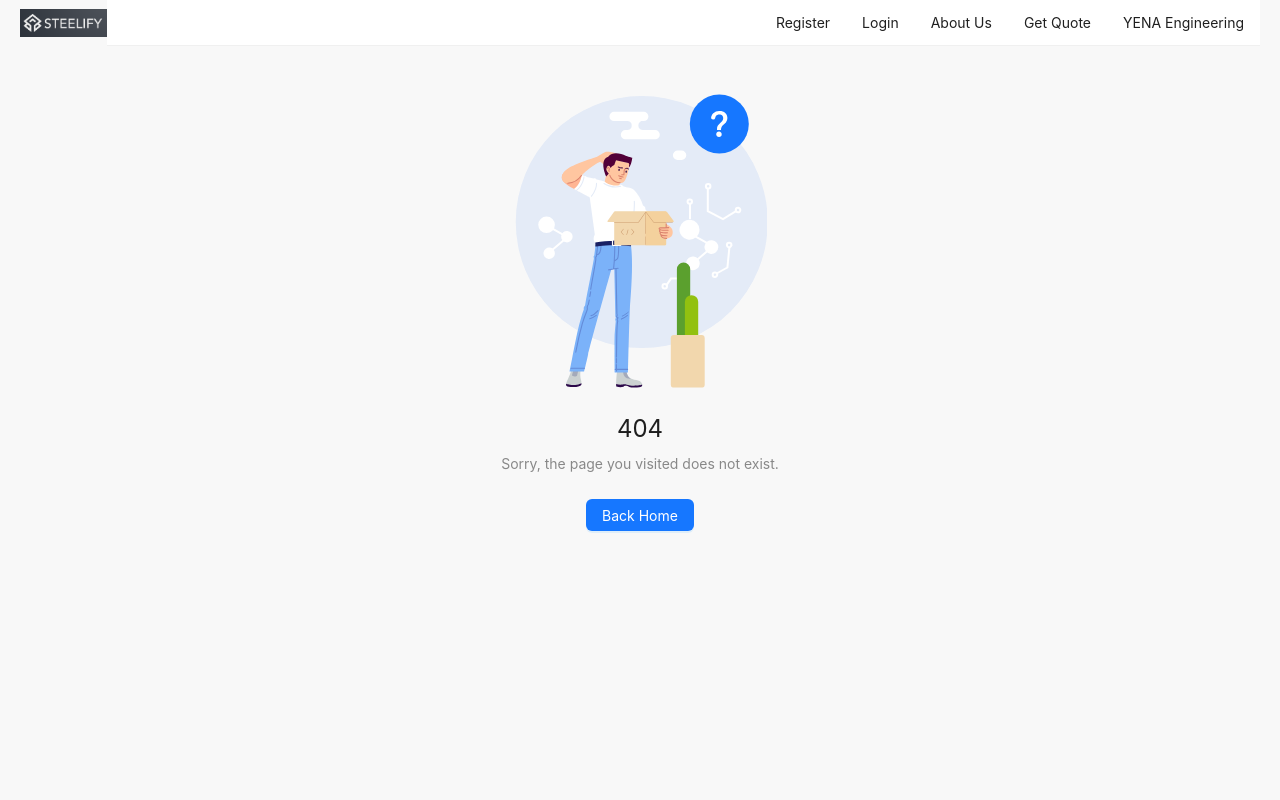
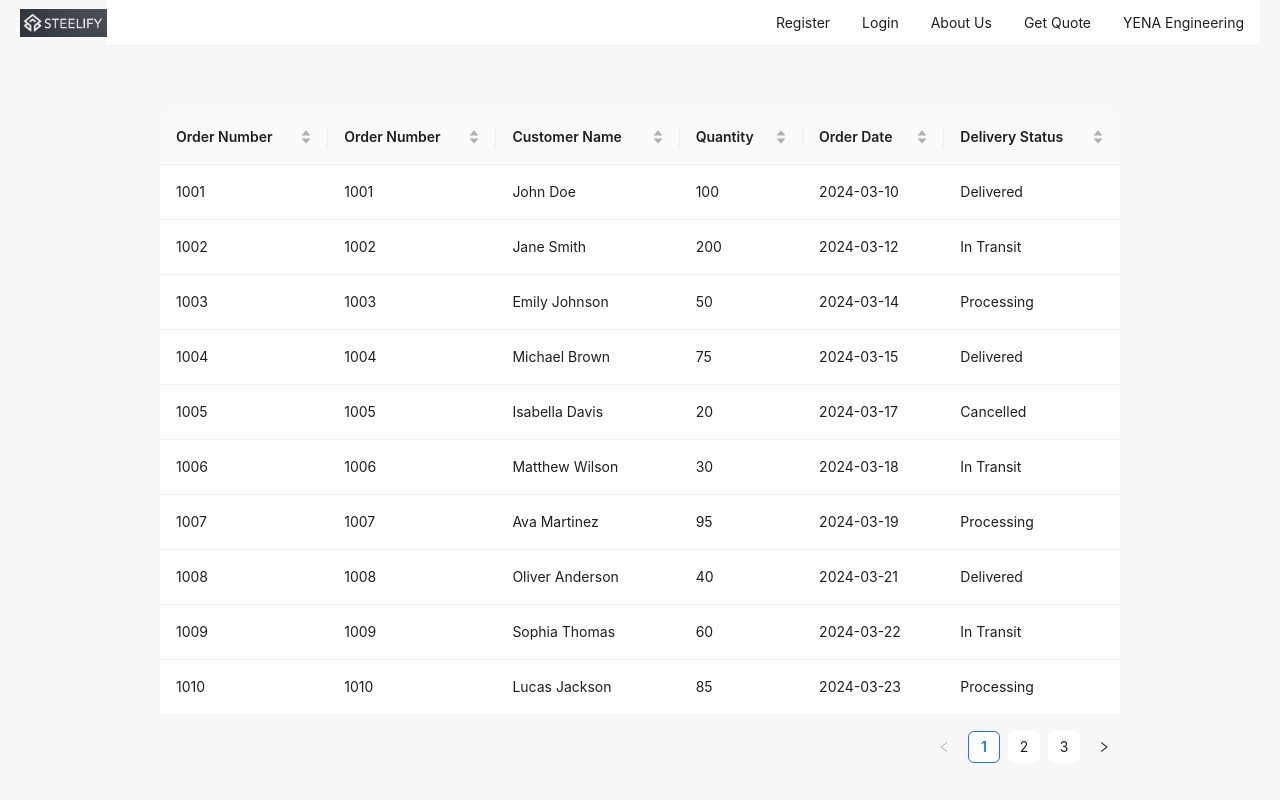
Before and after one commit to alperenerS/steelify.io, a React (Create React App) app in the folder client/: page /my-orders in a window 1280 px wide. Before the commit this address had no page. Built offline with nearby package versions, Linux system fonts and the light colour scheme.

Commit message:
Future: Table added

```diff
--- a/client/src/App.js
+++ b/client/src/App.js
@@ -9,6 +9,7 @@ import Navbar from './Pages/Navbar/navbar';
 import GetQuotePage from './Pages/GetQuote/getQuotePage';
 import PageNotFound from './Pages/PageNotFound/pageNotFound';
 import AboutUs from './Pages/AboutUs/aboutUs';
+import MyOrders from './Pages/MyOrders/myOrders';
 
 function App() {
   return (
@@ -24,6 +25,7 @@ function App() {
           <Route path="/login" element={<Login />} />
           <Route path="/get-quote" element={<GetQuotePage />} />
           <Route path="/about-us" element={<AboutUs />} />
+          <Route path="/my-orders" element={<MyOrders />} />
           <Route path="/*" element={<PageNotFound />} />
 
         </Routes>
--- /dev/null
+++ b/client/src/Pages/MyOrders/myOrders.css
@@ -0,0 +1,4 @@
+/* MyOrders.css */
+.myOrdersContainer {
+    margin-top: 5%; /* Üst boşluğu ayarlayın */
+  }
--- /dev/null
+++ b/client/src/Pages/MyOrders/myOrders.js
@@ -0,0 +1,60 @@
+// MyOrders.js
+import React from "react";
+import { Table, Row, Col } from "antd";
+import { ordersData } from "./ordersData"; // Örnek veri dosyasını import edin
+import './myOrders.css';
+
+const MyOrders = () => {
+  const columns = [
+    {
+      title: "Order Number",
+      dataIndex: "orderNumber",
+      key: "orderNumber",
+      sorter: (a, b) => a.orderNumber.localeCompare(b.orderNumber),
+    },
+    {
+      title: "Order Number",
+      dataIndex: "orderNumber",
+      key: "orderNumber",
+      sorter: (a, b) => a.orderNumber.localeCompare(b.orderNumber),
+    },
+    {
+      title: "Customer Name",
+      dataIndex: "customerName",
+      key: "customerName",
+      sorter: (a, b) => a.customerName.localeCompare(b.customerName),
+    },
+    {
+      title: "Quantity",
+      dataIndex: "quantity",
+      key: "quantity",
+      sorter: (a, b) => a.orderNumber.localeCompare(b.orderNumber),
+    },
+    {
+      title: "Order Date",
+      dataIndex: "orderDate",
+      key: "orderDate",
+      sorter: (a, b) => a.orderNumber.localeCompare(b.orderNumber),
+    },
+    {
+      title: "Delivery Status",
+      dataIndex: "deliveryStatus",
+      key: "deliveryStatus",
+      sorter: (a, b) => a.orderNumber.localeCompare(b.orderNumber),
+    },
+  ];
+
+  return (
+    <Row justify="center" className="myOrdersContainer">
+      <Col span={24} md={20} lg={18}>
+        <Table
+          columns={columns}
+          dataSource={ordersData}
+          pagination={{ pageSize: 10 }}
+        />
+      </Col>
+    </Row>
+  );
+};
+
+export default MyOrders;
--- /dev/null
+++ b/client/src/Pages/MyOrders/ordersData.js
@@ -0,0 +1,193 @@
+// ordersData.js
+export const ordersData = [
+    {
+      key: '1',
+      orderNumber: '1001',
+      customerName: 'John Doe',
+      product: 'Steel Beam',
+      quantity: 100,
+      orderDate: '2024-03-10',
+      deliveryStatus: 'Delivered',
+    },
+    {
+      key: '2',
+      orderNumber: '1002',
+      customerName: 'Jane Smith',
+      product: 'Aluminium Coil',
+      quantity: 200,
+      orderDate: '2024-03-12',
+      deliveryStatus: 'In Transit',
+    },
+    {
+      key: '3',
+      orderNumber: '1003',
+      customerName: 'Emily Johnson',
+      product: 'Copper Wire',
+      quantity: 50,
+      orderDate: '2024-03-14',
+      deliveryStatus: 'Processing',
+    },
+    {
+      key: '4',
+      orderNumber: '1004',
+      customerName: 'Michael Brown',
+      product: 'Zinc Sheets',
+      quantity: 75,
+      orderDate: '2024-03-15',
+      deliveryStatus: 'Delivered',
+    },
+    {
+      key: '5',
+      orderNumber: '1005',
+      customerName: 'Isabella Davis',
+      product: 'Nickel Rods',
+      quantity: 20,
+      orderDate: '2024-03-17',
+      deliveryStatus: 'Cancelled',
+    },
+    {
+      key: '6',
+      orderNumber: '1006',
+      customerName: 'Matthew Wilson',
+      product: 'Titanium Pipes',
+      quantity: 30,
+      orderDate: '2024-03-18',
+      deliveryStatus: 'In Transit',
+    },
+    {
+      key: '7',
+      orderNumber: '1007',
+      customerName: 'Ava Martinez',
+      product: 'Iron Plates',
+      quantity: 95,
+      orderDate: '2024-03-19',
+      deliveryStatus: 'Processing',
+    },
+    {
+      key: '8',
+      orderNumber: '1008',
+      customerName: 'Oliver Anderson',
+      product: 'Graphite Electrodes',
+      quantity: 40,
+      orderDate: '2024-03-21',
+      deliveryStatus: 'Delivered',
+    },
+    {
+      key: '9',
+      orderNumber: '1009',
+      customerName: 'Sophia Thomas',
+      product: 'Lead Rolls',
+      quantity: 60,
+      orderDate: '2024-03-22',
+      deliveryStatus: 'In Transit',
+    },
+    {
+      key: '10',
+      orderNumber: '1010',
+      customerName: 'Lucas Jackson',
+      product: 'Magnesium Coils',
+      quantity: 85,
+      orderDate: '2024-03-23',
+      deliveryStatus: 'Processing',
+    },
+    // Daha fazla örnek veri ekleyerek toplamı 20'nin üzerine çıkarabilirsiniz
+    {
+      key: '11',
+      orderNumber: '1011',
+      customerName: 'Mia Harris',
+      product: 'Steel Rivets',
+      quantity: 120,
+      orderDate: '2024-03-25',
+      deliveryStatus: 'Delivered',
+    },
+    {
+      key: '12',
+      orderNumber: '1012',
+      customerName: 'Amelia Clark',
+      product: 'Alloy Beams',
+      quantity: 110,
+      orderDate: '2024-03-26',
+      deliveryStatus: 'In Transit',
+    },
+    {
+      key: '13',
+      orderNumber: '1013',
+      customerName: 'Ethan Lewis',
+      product: 'Silver Plates',
+      quantity: 100,
+      orderDate: '2024-03-27',
+      deliveryStatus: 'Cancelled',
+    },
+    {
+      key: '14',
+      orderNumber: '1014',
+      customerName: 'Charlotte Walker',
+      product: 'Gold Bars',
+      quantity: 5,
+      orderDate: '2024-03-29',
+      deliveryStatus: 'Delivered',
+    },
+    {
+      key: '15',
+      orderNumber: '1015',
+      customerName: 'Harper Hall',
+      product: 'Silicon Sheets',
+      quantity: 200,
+      orderDate: '2024-03-30',
+      deliveryStatus: 'Processing',
+    },
+    {
+      key: '16',
+      orderNumber: '1016',
+      customerName: 'Evelyn Young',
+      product: 'Ceramic Rods',
+      quantity: 150,
+      orderDate: '2024-04-01',
+      deliveryStatus: 'In Transit',
+    },
+    {
+      key: '17',
+      orderNumber: '1017',
+      customerName: 'Logan Allen',
+      product: 'Plastic Tubes',
+      quantity: 250,
+      orderDate: '2024-04-02',
+      deliveryStatus: 'Delivered',
+    },
+    {
+      key: '18',
+      orderNumber: '1018',
+      customerName: 'Lily King',
+      product: 'Rubber Hoses',
+      quantity: 300,
+      orderDate: '2024-04-03',
+      deliveryStatus: 'Cancelled',
+    },
+    {
+      key: '19',
+      orderNumber: '1019',
+      customerName: 'Aiden Wright',
+      product: 'Fiberglass Wires',
+      quantity: 100,
+      orderDate: '2024-04-05',
+      deliveryStatus: 'Processing',
+    },
+    {
+      key: '20',
+      orderNumber: '1020',
+      customerName: 'Zoe Lopez',
+      product: 'Carbon Fiber Panels',
+      quantity: 45,
+      orderDate: '2024-04-07',
+      deliveryStatus: 'In Transit',
+    },
+    {
+      key: '21',
+      orderNumber: '1021',
+      customerName: 'Benjamin Gonzalez',
+      product: 'Composite Materials',
+      quantity: 150,
+      orderDate: '2024-04-08',
+      deliveryStatus: 'Delivered',
+    }
+  ];
```
Also changed, not shown: client/src/Pages/MyOrders/exportButton.js (added, +21 -0 lines), client/src/Pages/MyOrders/ordersTable.js (added, +23 -0 lines).
